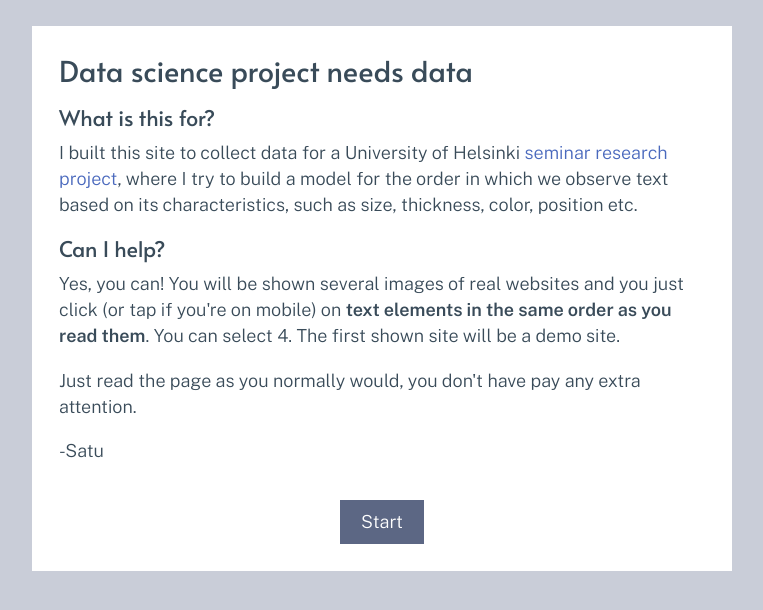
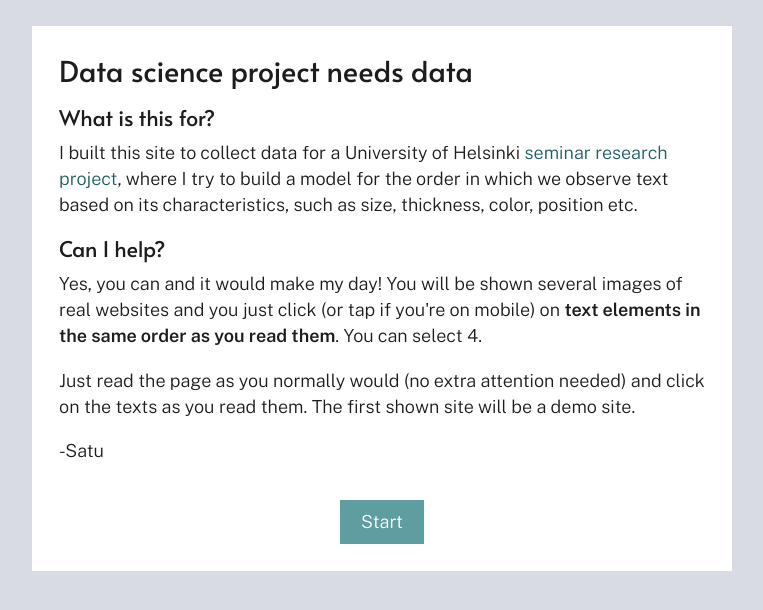
Before and after one commit to s11i-code/typography-test-app, a Gatsby site in the folder frontend/: page / in a window 1280 px wide. Shown: the whole page, without its empty margins (258-1021 px from the left). Built offline with nearby package versions, Linux system fonts and the light colour scheme; Gatsby itself is replaced by a stand-in of ours; what aws-amplify would draw is missing.

Commit message:
Cleanup and small content/styling changes

```diff
--- a/frontend/src/components/SiteImageMap.tsx
+++ b/frontend/src/components/SiteImageMap.tsx
@@ -33,11 +33,7 @@
   const { imagePath, elements, resolution } = sitedata;
   const [hoveredElement, setHoveredElement] = useState<string|undefined>(undefined);
 
-  console.log("Element texts", elements.map(({text}) => text));
-  console.log("Elements ", elements);
-
   const handleHoverElement = (elemId: string) => {
-    console.log("Hovered element", sitedata.elements.filter(({id}) => id === elemId));
     setHoveredElement(elemId);
   };
   return (
--- a/frontend/src/pages/index.tsx
+++ b/frontend/src/pages/index.tsx
@@ -24,13 +24,14 @@
             </section>
 
             <section><h2>Can I help?</h2>
-            <p>Yes, you can! You will be shown several images of real websites
+            <p>Yes, you can and it would make my day! You will be shown several images of real websites
               and you just click (or tap if you're on mobile) on <b>text elements in the same order
-              as you read them</b>.
-             You can select {maxSelectableElements}. The first shown site will be a demo site.
+              as you read them</b>. You can select {maxSelectableElements}.
             </p>
             <p>
-              Just read the page as you normally would, you don't have pay any extra attention.
+              Just read the page as you normally would (no extra attention needed)
+              and click on the texts as you read them.
+              The first shown site will be a demo site.
             </p>
             <p>
                -Satu
@@ -45,5 +46,4 @@
     </Page>
   </IndexLayout>
 );
-
 export default IndexPage;
--- a/frontend/src/styles/normalize.ts
+++ b/frontend/src/styles/normalize.ts
@@ -18,7 +18,7 @@
   }
 
   body {
-    color: ${colors.gray.dark};
+    color: ${colors.black};
     width: 100%;
     overflow-x: hidden;
     overflow-y: scroll;
@@ -36,7 +36,7 @@
 
   }
   a {
-    color: ${colors.brand};
+    color: #1f5e60;
     text-decoration: none;
 
     &:hover,
@@ -95,7 +95,6 @@
     font-weight: 400;
     line-height: ${dimensions.lineHeight.heading};
     text-rendering: optimizeLegibility;
-    color: ${colors.gray.dark};
     margin: 0;
   }
 
--- a/frontend/src/styles/variables.ts
+++ b/frontend/src/styles/variables.ts
@@ -5,7 +5,7 @@
   accent: "#ffb238",
   brand: "rgb(74, 105, 189)",
   electricViolet: "#6610F2",
-  buttonColor: "#5C6784",
+  buttonColor: "cadetblue",
   success: "#37b635",
   warning: "#ec1818",
   ui: {
@@ -19,10 +19,10 @@
     calm: "rgba(0, 0, 0, 0.54)",
     copy: "hsla(270, 15.797828016000002%, 0%, 0.88)",
     dark: "#394b59",
-    silver: "rgba(179, 185, 200, 0.7)",
+    silver: "rgba(179, 185, 200, 0.5)",
   },
   white: "#fff",
-  black: "#000",
+  black: "rgb(28, 27, 29)",
 };
 
 export const fonts = {
```
Also changed, not shown: frontend/src/pages/evaluator/index.tsx (+15 -6 lines).
